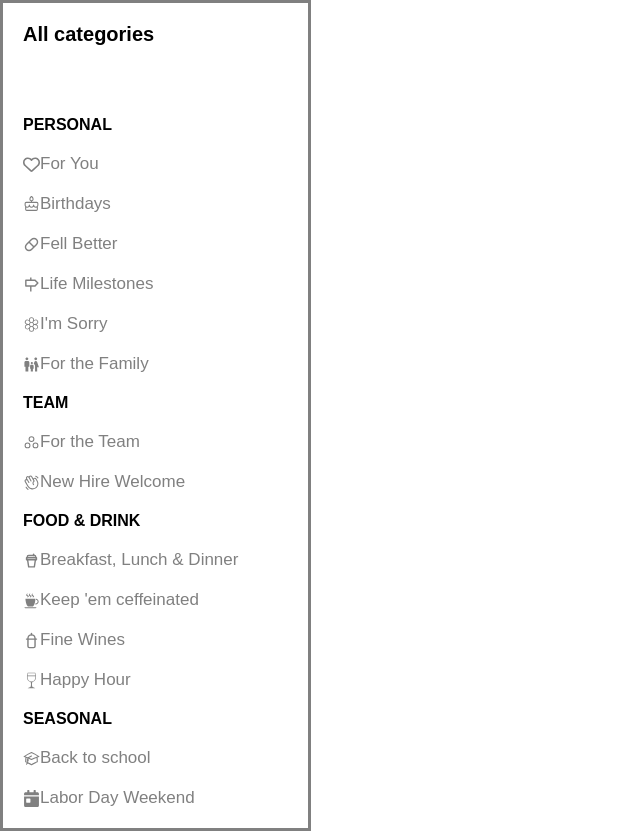
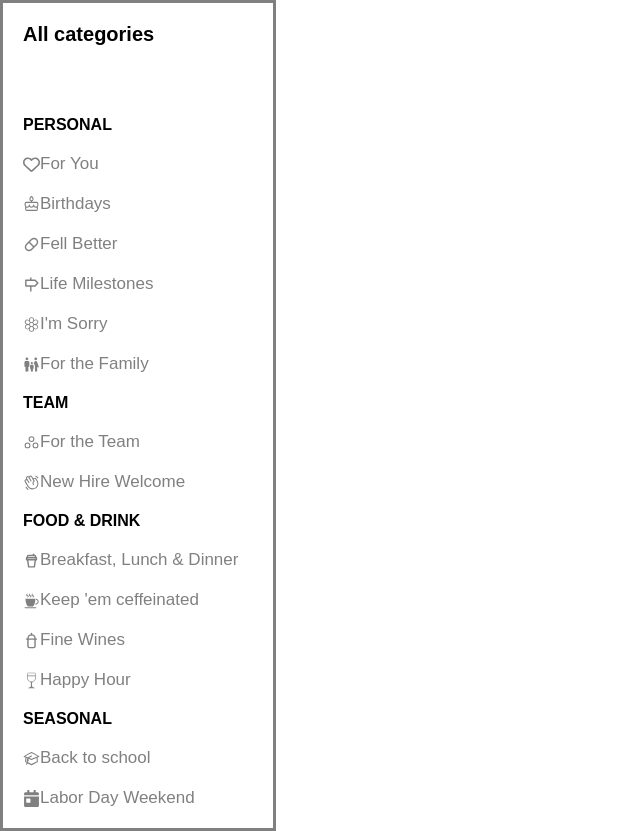
Before and after one commit to ayhan-gadjibalayev/online-store, a React (Vite) app: page / in a window 1280 px wide. Shown: the whole page, without its empty margins (0-640 px from the left). Built offline with nearby package versions, Linux system fonts and the light colour scheme.

Commit message:
поправил

```diff
--- a/src/component/AllCategories/AllCategories.css
+++ b/src/component/AllCategories/AllCategories.css
@@ -5,7 +5,7 @@
     padding: 10px;
   }
 
-.LeftSideBar {
+.SideBar-title {
   font-size: 20px;
   margin-bottom: 50px;
   padding: 10px;
--- a/src/component/AllCategories/Allcategories.jsx
+++ b/src/component/AllCategories/Allcategories.jsx
@@ -45,7 +45,7 @@ export default function AllCategories () {
     return (
         <div>
             <div className="all-categories">
-                <span className="LeftSideBar"><b>All categories</b></span>
+                <span className="SideBar-title"><b>All categories</b></span>
                 <CategoryBlock categories={PersonalItems} categoryName="PERSONAL"/>
                 <CategoryBlock categories={TeamItems} categoryName="TEAM"/>
                 <CategoryBlock categories={lunchItems} categoryName="FOOD & DRINK"/>
--- a/src/component/AllCategories/CategoryBlock.css
+++ b/src/component/AllCategories/CategoryBlock.css
@@ -2,7 +2,7 @@
 .personal-item {
     display: flex;
     align-items: center;
-    width: 255px;
+    width: 220px;
     padding: 10px;
     margin-right: 10px;
     font-size: 17px;
--- a/src/component/AllCategories/CategoryBlock.jsx
+++ b/src/component/AllCategories/CategoryBlock.jsx
@@ -8,7 +8,7 @@ export default function CategoryBlock(props) {
       <b className="title">{categoryName}</b>
       {(categories || []).map(({ icon, id, categoryItem }) => (
         <span key={id} className="personal-item">
-          {React.cloneElement(icon,)} {categoryItem}
+          {React.cloneElement(icon)} {categoryItem}
         </span>
       ))}
     </div>
```
